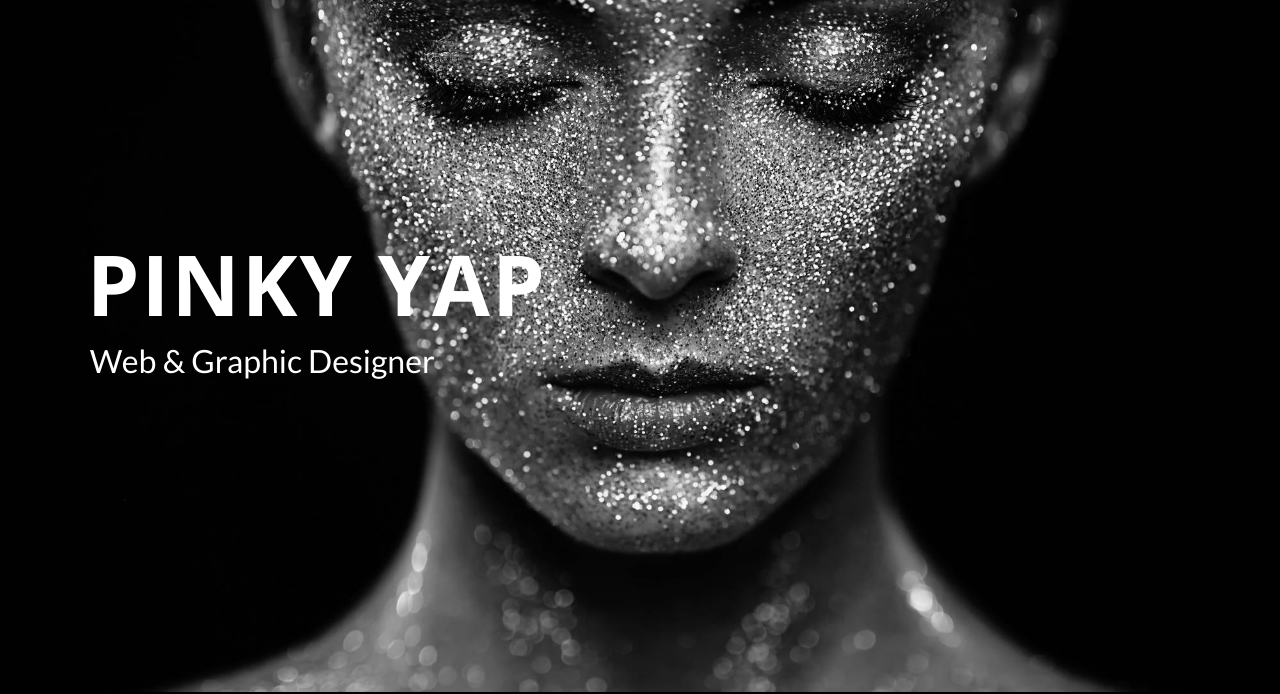
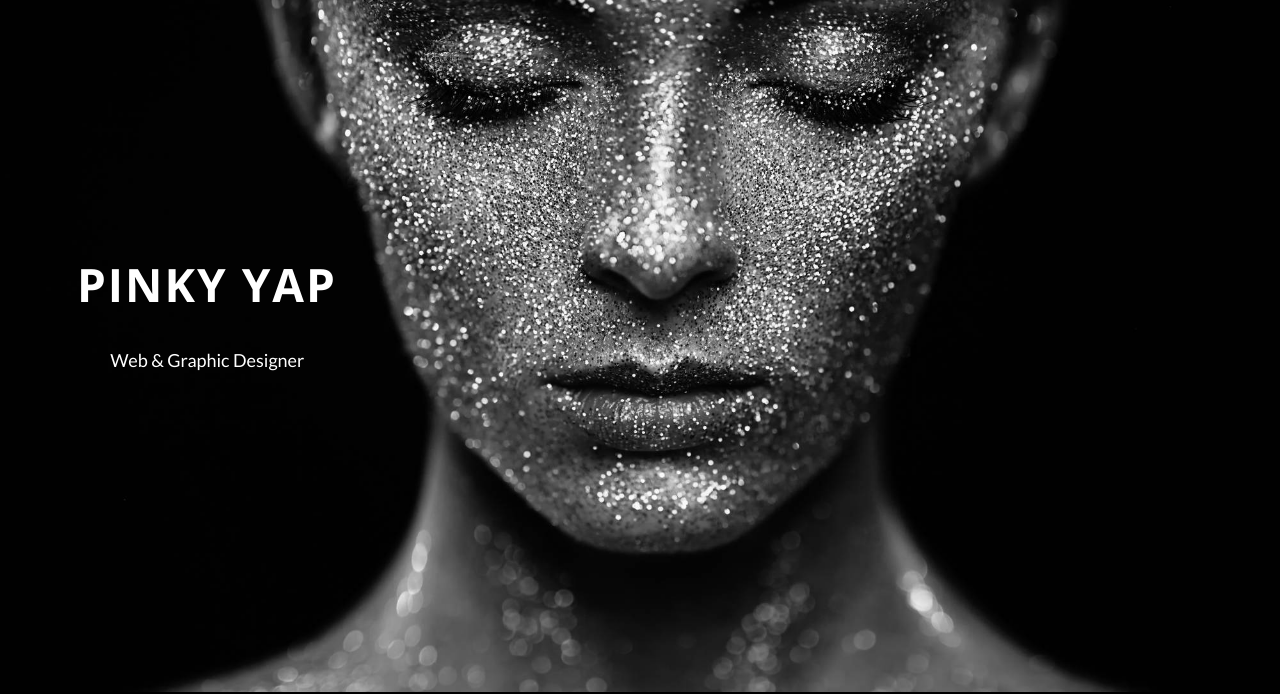
Before and after one commit to pinkyyap1986/dreamial, a plain HTML site: page index.html in a window 1280 px wide. Shown: the part 108-802 px from the top of the page. Drawn offline with nearby package versions, Linux system fonts and the light colour scheme; files whose address does not match are found by name.

Commit message:
create github pages

```diff
--- a/assets/mobirise/css/mbr-additional.css
+++ b/assets/mobirise/css/mbr-additional.css
@@ -23,11 +23,11 @@
 }
 #header4-t H1 {
   font-family: 'Open Sans', sans-serif;
-  font-size: 84px;
+  font-size: 46px;
   text-align: left;
 }
 #header4-t P {
-  font-size: 32px;
+  font-size: 18px;
   font-family: 'Lato', sans-serif;
   color: #ffffff;
   text-align: left;
--- a/index.html
+++ b/index.html
@@ -46,7 +46,7 @@
     </div>
 </section>
 
-<section class="engine"><a href="https://mobirise.info/q">responsive web templates</a></section><section class="mbr-box mbr-section mbr-section--relative mbr-section--fixed-size mbr-section--full-height mbr-section--bg-adapted mbr-parallax-background" id="header4-t" data-rv-view="2" style="background-image: url(assets/images/68137068-xl-2000x1333.jpg);">
+<section class="engine"><a href="https://mobirise.info/t">amp templates</a></section><section class="mbr-box mbr-section mbr-section--relative mbr-section--fixed-size mbr-section--full-height mbr-section--bg-adapted mbr-parallax-background" id="header4-t" data-rv-view="2" style="background-image: url(assets/images/68137068-xl-2000x1333.jpg);">
     <div class="mbr-box__magnet mbr-box__magnet--sm-padding mbr-box__magnet--center-left mbr-after-navbar">
 
         <div class="mbr-box__container mbr-section__container container">
@@ -54,7 +54,7 @@
                 <div class="row"><div class=" col-sm-6">
                     <div class="mbr-hero animated fadeInUp">
                         <h1 class="mbr-hero__text">&nbsp;PINKY YAP</h1>
-                        <p class="mbr-hero__subtext">&nbsp; &nbsp; &nbsp; &nbsp; &nbsp; &nbsp; &nbsp; <br>&nbsp; &nbsp; Web &amp; Graphic Designer&nbsp;</p>
+                        <p class="mbr-hero__subtext">&nbsp; &nbsp; &nbsp; &nbsp; &nbsp; &nbsp; &nbsp; <br>&nbsp; &nbsp; &nbsp; &nbsp; &nbsp; &nbsp; &nbsp;Web &amp; Graphic Designer&nbsp;</p>
                     </div>
 
                 </div></div>
@@ -184,7 +184,7 @@
                             <div class="hide" data-form-alert-success="true">Thanks for filling out form!</div>
                         </div>
                         <form action="https://mobirise.com/" method="post" data-form-title="CONTACT FORM">
-                            <input type="hidden" value="TKjwKtD71BxdrGvS73ZY6X2fqmL+GLo+LQctS7pAh4MfCxZfiwoonp6xXIZ6jmETgP4LacQcXppdFQP2gjVdNI+vd05kOvitE0xJ0BWSXNkNDy8coQ9rdM4ZZ8HLlgEH" data-form-email="true">
+                            <input type="hidden" value="T5QPuaVUjsMQ0l7S9kojBmwHlXw/wGue6BxdYqAxWKHMMWhAhFUvf6elv1x1afvFrqzsYjdRnaWd7LQATobTeLEguUqfwqIWhvJQNslmVngehy71chCM+EX0YEHw6prM" data-form-email="true">
                             <div class="form-group">
                                 <input type="text" class="form-control" name="name" required="" placeholder="Name*" data-form-field="Name">
                             </div>
```
Also changed, not shown: 1 other file.
